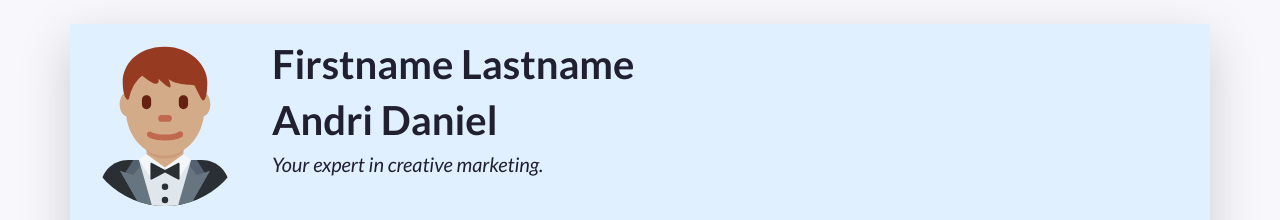
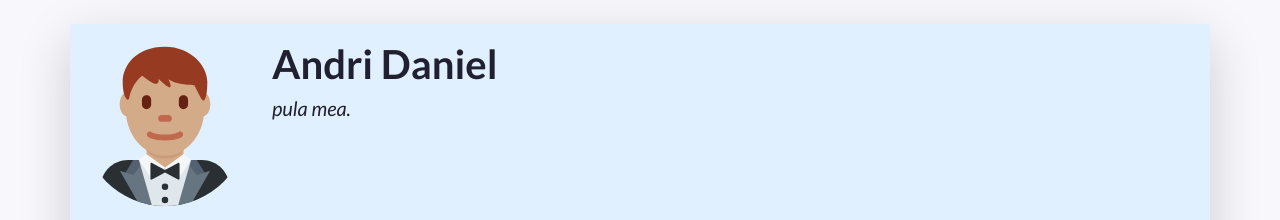
Before and after one commit to anadondea/PRJ4.2324.223234.my-cv, a plain HTML site: page index.html in a window 1280 px wide. Shown: the top 220 px of the page. Drawn offline with nearby package versions, Linux system fonts and the light colour scheme.

Commit message:
Pula mea
S a pus pula mea

```diff
--- a/index.html
+++ b/index.html
@@ -49,9 +49,8 @@
           A container to wrap around your name and tagline. Full-width at small size, then columns of increasing size.
         -->
         <div class="col-12 col-sm-8 col-md-9 col-lg-10 my-3 header-content">
-          <h1 class="fw-bolder">Firstname Lastname</h1>
           <h1 class="fw-bolder">Andri Daniel</h1>
-          <h5 class="fst-italic tagline">Your expert in creative marketing.</h5>
+          <h5 class="fst-italic tagline">pula mea.</h5>
         </div>
       </header>
 
```
